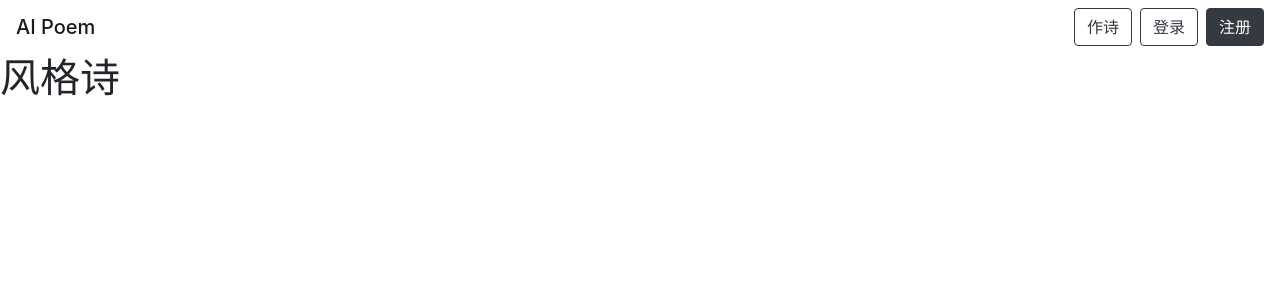
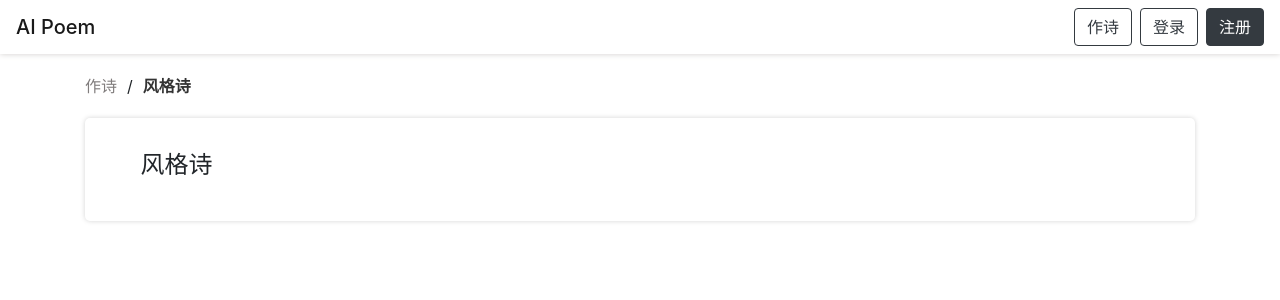
Before and after one commit to 2020-ai-poem/ai-poem-fe, a React (Create React App) app: page /style in a window 1280 px wide. Shown: the top 300 px of the page. Built offline with nearby package versions, Linux system fonts and the light colour scheme.

Commit message:
addde bread link.

```diff
--- a/src/components/public/Navbar.js
+++ b/src/components/public/Navbar.js
@@ -26,7 +26,7 @@ const Navbar = () => {
   };
 
   return (
-    <nav className="navbar navbar-light">
+    <nav className="navbar navbar-light sticky-top becca-navbar">
       <div>
         <Link to="/" className="navbar-brand h3 mr-2">AI Poem</Link>
       </div>
--- a/src/index.css
+++ b/src/index.css
@@ -5,8 +5,7 @@ body {
     sans-serif;
   -webkit-font-smoothing: antialiased;
   -moz-osx-font-smoothing: grayscale;
-  /* background-color: #f4eeea; */
-  /* #fcf6ed */
+  /* background-color: #f7f1e6; */
 }
 
 code {
--- a/src/pages/create/CangTou.js
+++ b/src/pages/create/CangTou.js
@@ -1,9 +1,17 @@
 import React from 'react';
+import { Link } from 'react-router-dom';
 
 const CangTou = () => {
   return (
-    <div className="cangtou">
-      <h1>藏头诗</h1>
+    <div className="container cangtou">
+      <div className="becca-bread">
+        <Link className="becca-bread-link" to="/create">作诗</Link>
+        <span className="becca-forward-slash">/</span>
+        <span className="becca-bread-text">藏头诗</span>
+      </div>
+      <div className="container becca-card">
+        <h4>藏头诗</h4>
+      </div>
     </div>
   );
 };
--- a/src/pages/create/CreatePoem.js
+++ b/src/pages/create/CreatePoem.js
@@ -7,6 +7,10 @@ const CreatePoem = () => {
 
   return (
     <div className="create-poem container">
+      <div className="becca-bread">
+        <span className="becca-bread-text">作诗</span>
+      </div>
+      <div className="container becca-card">
 
         <h4>辅助作诗（AI作诗）：</h4>
         <div className="row mt-4">
@@ -47,6 +51,7 @@ const CreatePoem = () => {
         </div>
 
       </div>
+    </div>
   );
 };
 
--- a/src/pages/create/Emotion.js
+++ b/src/pages/create/Emotion.js
@@ -1,9 +1,17 @@
 import React from 'react';
+import { Link } from 'react-router-dom';
 
 const Emotion = () => {
   return (
-    <div className="emotion">
-      <h1>情感诗</h1>
+    <div className="container emotion">
+      <div className="becca-bread">
+        <Link className="becca-bread-link" to="/create">作诗</Link>
+        <span className="becca-forward-slash">/</span>
+        <span className="becca-bread-text">情感诗</span>
+      </div>
+      <div className="container becca-card">
+        <h4>情感诗</h4>
+      </div>
     </div>
   );
 };
--- a/src/pages/create/JieLong.js
+++ b/src/pages/create/JieLong.js
@@ -1,9 +1,17 @@
 import React from 'react';
+import { Link } from 'react-router-dom';
 
 const JieLong = () => {
   return (
-    <div className="jielong">
-      <h1>诗词接龙</h1>
+    <div className="container jielong">
+      <div className="becca-bread">
+        <Link className="becca-bread-link" to="/create">作诗</Link>
+        <span className="becca-forward-slash">/</span>
+        <span className="becca-bread-text">诗词接龙</span>
+      </div>
+      <div className="container becca-card">
+        <h4>诗词接龙</h4>
+      </div>
     </div>
   );
 };
--- a/src/pages/create/SelfCreate.js
+++ b/src/pages/create/SelfCreate.js
@@ -1,9 +1,17 @@
 import React from 'react';
+import { Link } from 'react-router-dom';
 
 const SelfCreate = () => {
   return (
-    <div className="self-create">
-      <h1>自由作诗</h1>
+    <div className="container self-create">
+      <div className="becca-bread">
+        <Link className="becca-bread-link" to="/create">作诗</Link>
+        <span className="becca-forward-slash">/</span>
+        <span className="becca-bread-text">自由作诗</span>
+      </div>
+      <div className="container becca-card">
+        <h4>自由作诗</h4>
+      </div>
     </div>
   );
 };
--- a/src/pages/create/Style.js
+++ b/src/pages/create/Style.js
@@ -1,9 +1,17 @@
 import React from 'react';
+import { Link } from 'react-router-dom';
 
 const Style = () => {
   return (
-    <div className="style">
-      <h1>风格诗</h1>
+    <div className="container style">
+      <div className="becca-bread">
+        <Link className="becca-bread-link" to="/create">作诗</Link>
+        <span className="becca-forward-slash">/</span>
+        <span className="becca-bread-text">风格诗</span>
+      </div>
+      <div className="container becca-card">
+        <h4>风格诗</h4>
+      </div>
     </div>
   );
 };
--- a/src/pages/create/create.css
+++ b/src/pages/create/create.css
@@ -1,7 +1,4 @@
 /* Create Poem */
-.create-poem {
-  padding: 3% 0 10%;
-}
 
 .circle-container {
   text-align: center;
--- a/src/tools/becca.css
+++ b/src/tools/becca.css
@@ -1,3 +1,17 @@
+/* Nav */
+.becca-navbar {
+  background: #fff;
+  box-shadow: 0px 0px 6px #d1cecc;
+}
+
+/* Card */
+.becca-card {
+  margin: 20px auto 5%;
+  padding: 3% 5%;
+  box-shadow: 0 0 5px #d4d4d4;
+  border-radius: 5px;
+}
+
 .becca-container {
   width: 50%;
   margin: 5% auto;
@@ -27,3 +41,26 @@
   border-radius: 5px;
   box-shadow: 0px 0px 6px #d1cecc;
 }
+
+/* Bread Link */
+.becca-bread {
+  margin-top: 20px;
+}
+
+.becca-bread-link {
+  color: #817d7d;
+}
+
+.becca-bread-link:hover {
+  text-decoration: none;
+  color: #817d7d;
+}
+
+.becca-forward-slash {
+  margin: 0 10px;
+}
+
+.becca-bread-text {
+  font-weight: bold;
+  color: #333;
+}
```
Lines whose indentation alone changed are shown as unchanged.
